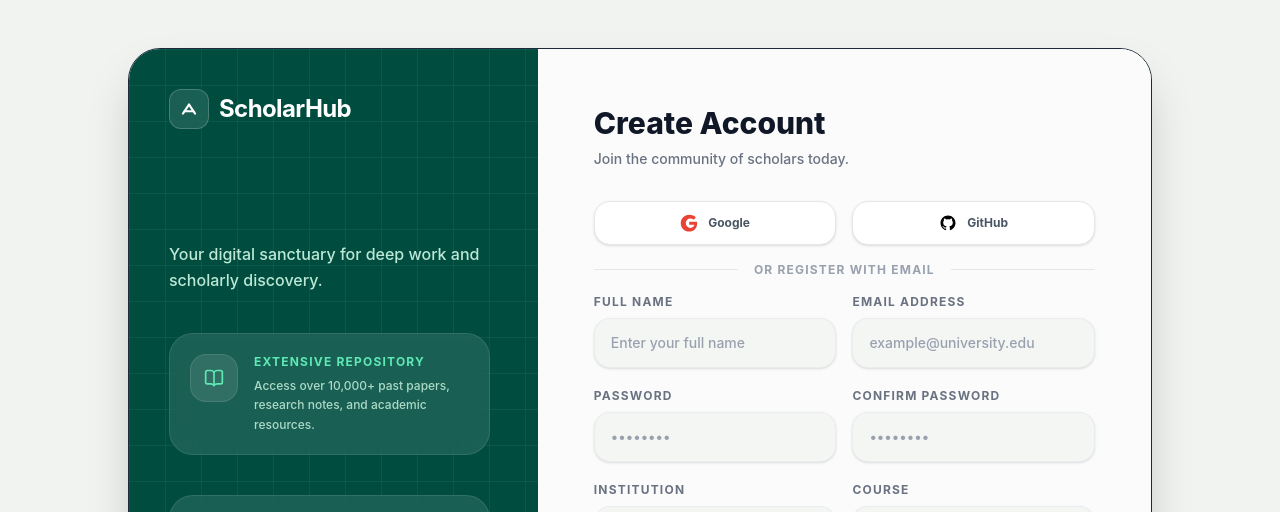
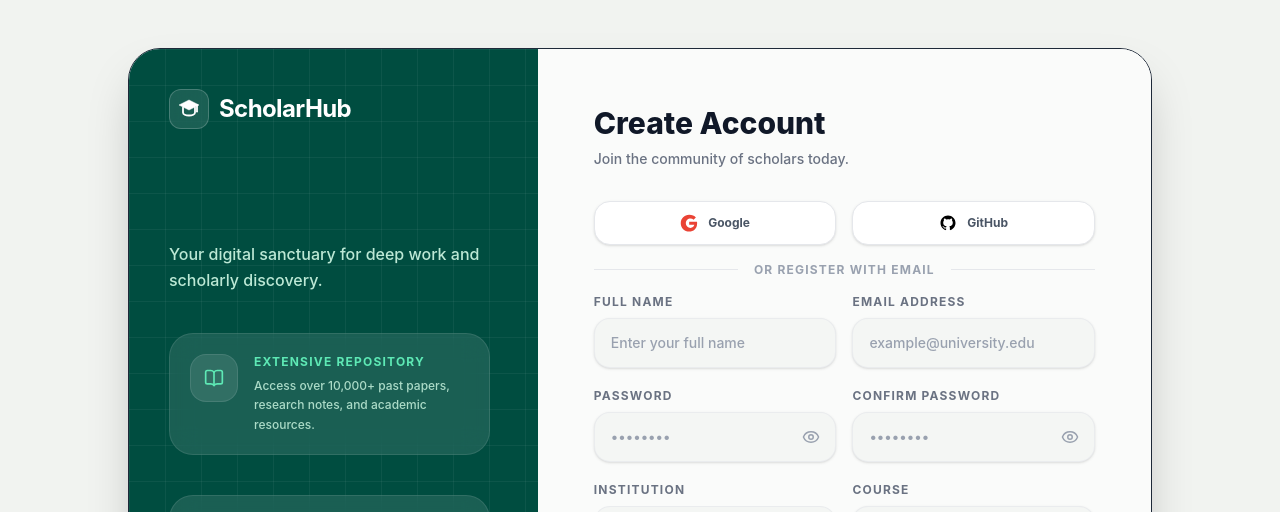
Before and after one commit to HIM-coder001/SCHOLAR-PORTAL, a React (Vite) app in the folder client/: page /register in a window 1280 px wide. Shown: the top 512 px of the page. Built offline with nearby package versions, Linux system fonts and the light colour scheme.

Commit message:
feat: add registration page with email and social sign-up functionality

```diff
--- a/client/src/pages/Register.jsx
+++ b/client/src/pages/Register.jsx
@@ -1,6 +1,6 @@
 import { useState } from "react";
 import { Link, useNavigate } from "react-router-dom";
-import { BookOpen, Sparkles, ChevronDown } from "lucide-react";
+import { Eye, EyeOff, BookOpen, Sparkles, ChevronDown } from "lucide-react";
 
 const Register = () => {
   const navigate = useNavigate();
@@ -13,6 +13,8 @@ const Register = () => {
     course: "",
     agreed: false,
   });
+  const [showPassword, setShowPassword] = useState(false);
+  const [showConfirmPassword, setShowConfirmPassword] = useState(false);
   const [regError, setRegError] = useState("");
 
   const handleSubmit = async (e) => {
@@ -50,15 +52,46 @@ const Register = () => {
     }
   };
 
-  const handleSocialRegister = () => {
-    localStorage.setItem("token", "mock-social-token-key-12345");
-    localStorage.setItem("user", JSON.stringify({
+  const handleSocialRegister = async () => {
+    setRegError("");
+    const demoUser = {
       fullName: "Alex Rivers",
       email: "alex.rivers@university.edu",
+      password: "demo123456",
       institution: "Stanford University",
-      course: "Computer Science"
-    }));
-    navigate("/dashboard", { replace: true });
+      course: "Computer Science",
+    };
+
+    try {
+      // Try register first
+      let response = await fetch("/api/auth/register", {
+        method: "POST",
+        headers: { "Content-Type": "application/json" },
+        body: JSON.stringify(demoUser),
+      });
+
+      // If user already exists, login instead
+      if (!response.ok) {
+        response = await fetch("/api/auth/login", {
+          method: "POST",
+          headers: { "Content-Type": "application/json" },
+          body: JSON.stringify({ email: demoUser.email, password: demoUser.password }),
+        });
+      }
+
+      const data = await response.json();
+      if (!response.ok) {
+        setRegError(data.message || "Social sign-up failed.");
+        return;
+      }
+
+      localStorage.setItem("token", data.token);
+      localStorage.setItem("user", JSON.stringify(data.user));
+      navigate("/dashboard", { replace: true });
+    } catch (error) {
+      console.error("Social Register Error:", error);
+      setRegError("Network error. Make sure the server is running.");
+    }
   };
 
   return (
@@ -80,9 +113,11 @@ const Register = () => {
             {/* Logo */}
             <div className="flex items-center gap-2.5">
               <div className="w-10 h-10 rounded-xl bg-white/10 backdrop-blur-sm border border-white/20 flex items-center justify-center">
-                <svg viewBox="0 0 32 32" fill="none" className="w-6 h-6 text-white">
-                  <path d="M8 22L16 10L24 22" stroke="currentColor" strokeWidth="3" strokeLinecap="round" strokeLinejoin="round" />
-                  <path d="M10 19h12" stroke="currentColor" strokeWidth="2.5" strokeLinecap="round" />
+                <svg viewBox="0 0 24 24" fill="none" className="w-6 h-6">
+                  <path d="M12 3L2 8l10 5 10-5-10-5z" fill="white" stroke="white" strokeWidth="0.5" strokeLinejoin="round" />
+                  <path d="M6 10.5v5c0 1.657 2.686 3 6 3s6-1.343 6-3v-5" stroke="white" strokeWidth="1.8" strokeLinecap="round" strokeLinejoin="round" />
+                  <path d="M20 8v5.5" stroke="white" strokeWidth="1.8" strokeLinecap="round" />
+                  <circle cx="20" cy="14.5" r="1" fill="white" />
                 </svg>
               </div>
               <span className="text-2xl font-bold tracking-tight font-outfit">ScholarHub</span>
@@ -222,33 +257,39 @@ const Register = () => {
 
               <div className="grid md:grid-cols-2 gap-4">
                 {/* Password */}
-                <div>
+                <div className="relative">
                   <label className="block text-xs font-bold text-gray-500 uppercase tracking-widest mb-2">
                     Password
                   </label>
                   <input
-                    type="password"
+                    type={showPassword ? "text" : "password"}
                     required
                     placeholder="••••••••"
                     value={formData.password}
                     onChange={(e) => setFormData({ ...formData, password: e.target.value })}
                     className="w-full bg-[#f4f6f4] border border-gray-200/60 focus:bg-white rounded-2xl px-4 py-3.5 text-sm placeholder-gray-400 focus:outline-none focus:border-[#004D40] shadow-sm transition font-medium"
                   />
+                  <button type="button" onClick={() => setShowPassword(!showPassword)} className="absolute right-4 top-10 flex items-center text-gray-400 hover:text-gray-600">
+                    {showPassword ? <EyeOff size={18} /> : <Eye size={18} />}
+                  </button>
                 </div>
 
                 {/* Confirm Password */}
-                <div>
+                <div className="relative">
                   <label className="block text-xs font-bold text-gray-500 uppercase tracking-widest mb-2">
                     Confirm Password
                   </label>
                   <input
-                    type="password"
+                    type={showConfirmPassword ? "text" : "password"}
                     required
                     placeholder="••••••••"
                     value={formData.confirmPassword}
                     onChange={(e) => setFormData({ ...formData, confirmPassword: e.target.value })}
                     className="w-full bg-[#f4f6f4] border border-gray-200/60 focus:bg-white rounded-2xl px-4 py-3.5 text-sm placeholder-gray-400 focus:outline-none focus:border-[#004D40] shadow-sm transition font-medium"
                   />
+                  <button type="button" onClick={() => setShowConfirmPassword(!showConfirmPassword)} className="absolute right-4 top-10 flex items-center text-gray-400 hover:text-gray-600">
+                    {showConfirmPassword ? <EyeOff size={18} /> : <Eye size={18} />}
+                  </button>
                 </div>
               </div>
 
```
